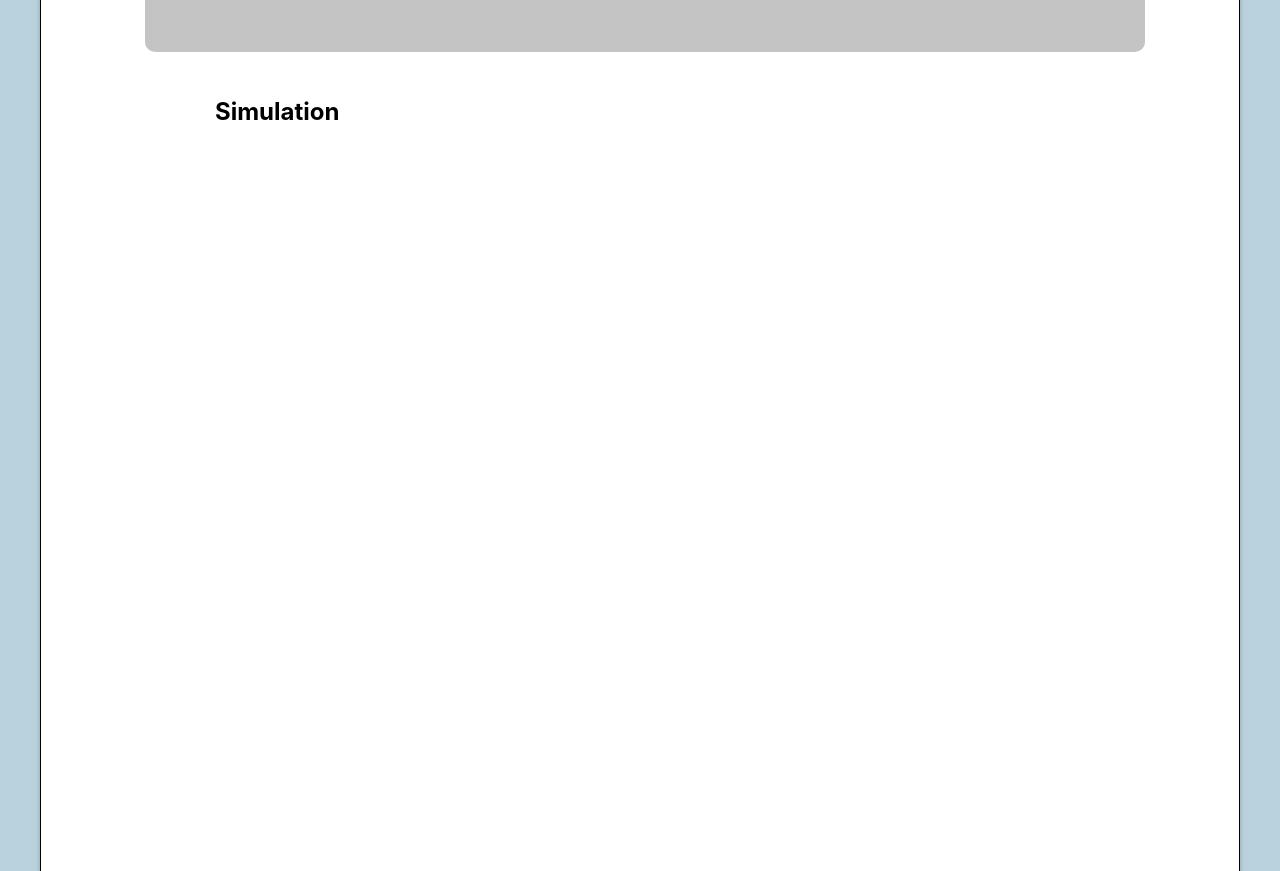
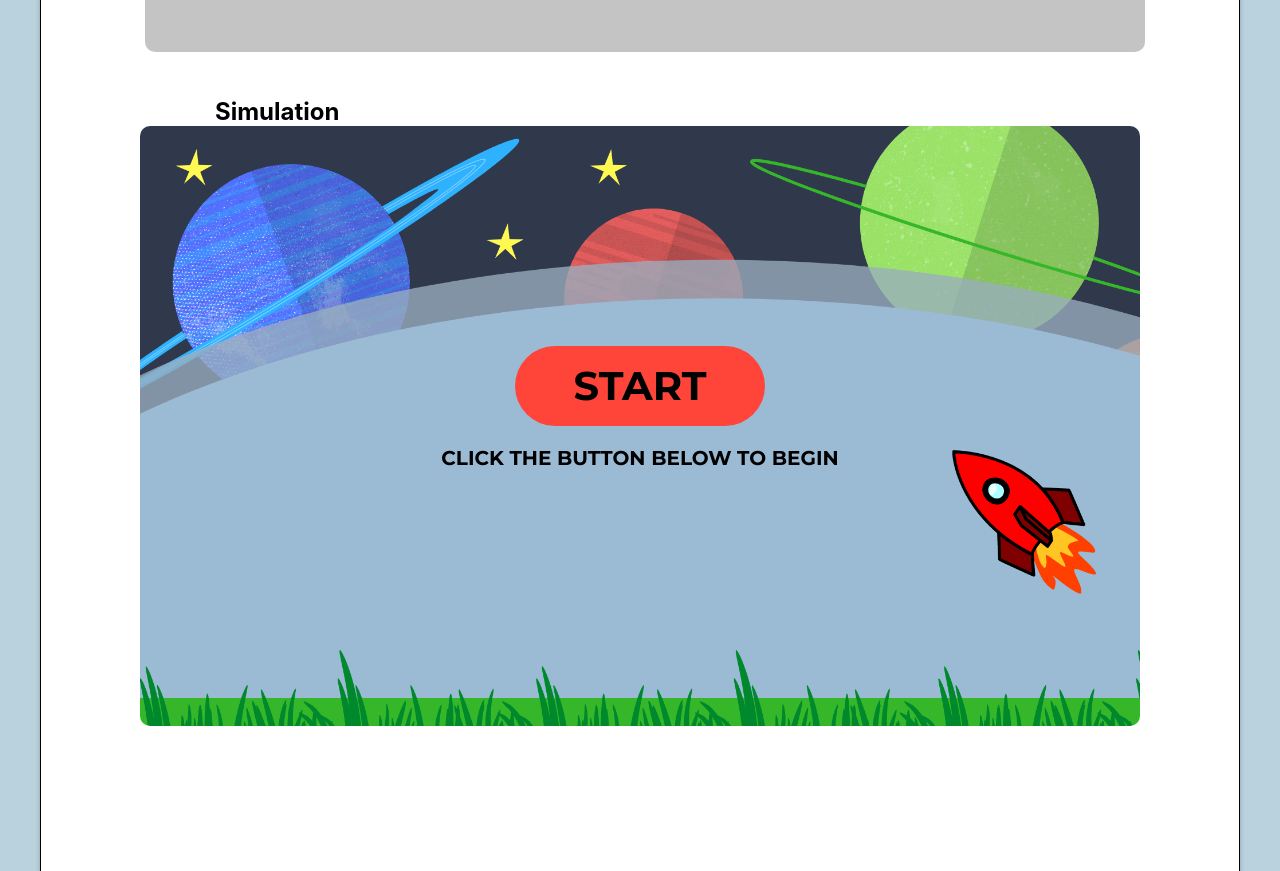
Before and after one commit to autrydev/rocket_react_page, a React (Create React App) app: page / in a window 1280 px wide. Shown: the part 1520-2391 px from the top of the page. Built offline with nearby package versions, Linux system fonts and the light colour scheme.

Commit message:
Simulation Addition
Added the Simulation to the webpage and did CSS editing to make everything look similar to the wireframe.

```diff
--- a/package.json
+++ b/package.json
@@ -10,6 +10,7 @@
     "@testing-library/jest-dom": "^5.16.2",
     "@testing-library/react": "^12.1.4",
     "@testing-library/user-event": "^13.5.0",
+    "framer-motion": "^6.2.9",
     "react": "^17.0.2",
     "react-dom": "^17.0.2",
     "react-scripts": "5.0.0",
--- a/src/App.css
+++ b/src/App.css
@@ -9,7 +9,7 @@ body {
 .container {
   position: center;
   width: 100%;
-  height: 2850px;
+  height: 2450px;
   resize: 'cover';
 
   background: #FFFFFF;
--- a/src/Components/EducationalContent.js
+++ b/src/Components/EducationalContent.js
@@ -2,6 +2,7 @@ import React, { useRef } from "react";
 import { Box, Button } from '@mui/material';
 import rocketwind from '../Assets/rocketwind.gif';
 import Quiz from './Quiz';
+import Simulation from './simulation';
 import './styles.css';
 
 
@@ -189,10 +190,19 @@ function EduContent() {
                 }}
             >
                 <h2 className="header-font" ref = {simRef}>Simulation</h2>
-                {/* Simulation App */}
                 <br/>
             </div>
 
+            <div
+                style={{
+                    marginLeft: 75
+                }}
+                className = "sim-app"
+            >
+                {/* Simulation App */}
+                <Simulation/>
+                <br/>
+            </div>
         </>
       </Box>
     );
--- a/src/Components/Quiz.css
+++ b/src/Components/Quiz.css
@@ -11,7 +11,6 @@
 .Quiz-Options{
     display: flex;
     justify-content: center;
-    align-items: center;
     flex-direction: column;
     text-align: center;
     font-family: 'Montserrat', sans-serif;
--- /dev/null
+++ b/src/Components/simulation.jsx
@@ -0,0 +1,109 @@
+import React, { Component } from 'react';
+import { motion } from "framer-motion";
+import './styles.css';
+import SimBG from "../Assets/SimBackground.png";
+
+class Simulation extends Component {
+    state = {
+        started: false,
+        screen: "start", // "start", "form", "simulation", "restart"
+        direction: "", // "left" or "right"
+        finSize: 0, // integer values 1 - 10
+        wind: 0 // integer values 1 - 10
+    }
+
+    constructor() {
+        super();
+        this.handleStart = this.handleStart.bind(this);
+        this.handleChange = this.handleChange.bind(this);
+        this.handleSubmit = this.handleSubmit.bind(this);
+    }
+
+    handleStart() {
+        this.setState({ screen : "form"})
+    }
+
+    handleChange(event) {
+        const target = event.target;
+        const value = target.value;
+        const name = target.name;
+
+        this.setState({ [name]: value});
+    }
+
+    handleSubmit(event) {
+        event.preventDefault();
+        console.log(this.state.direction, this.state.finSize, this.state.wind);
+        this.setState({ screen : "simulation"});
+    }
+
+    render() {
+        let started = this.state.started;
+        let screen = this.state.screen;
+
+        return (
+            <div>
+                <br/>
+                <br/>
+                {screen === "start" &&
+                    <div className = "start-container">
+                        <motion.button className = "str_button"
+                            onClick = {this.handleStart}
+                            whileHover={{scale: 1.2}}
+                            variant = "primary"
+                        >
+                                START
+                        </motion.button>
+                        <h3 className = "start-text">CLICK THE BUTTON BELOW TO BEGIN</h3>
+                    </div>
+                }
+                {screen === "form" &&
+                    <div className = "form-container">
+                        <h2>
+                            You are plannning a rocket to launch.
+                            Enter your launch plans below!
+                        </h2>
+                        <form onSubmit={this.handleSubmit}>
+                            <label>
+                                Wind Direction
+                                <div className = "direction-form">
+                                    <select name="direction" value={this.state.direction} onChange={this.handleChange}>
+                                        <option value="right">Right</option>
+                                        <option value="left">Left</option>
+                                    </select>
+                                </div>
+                            </label>
+                            <label>
+                                Wind Speed
+                                <div className = "wind-form">
+                                    <input name="wind" type="number" min="1" max="10" value={this.state.wind} onChange={this.handleChange} />
+                                </div>
+                            </label>
+                            <label>
+                                Fin Size
+                                <div className = "finSize-form">
+                                    <input name="finSize" type="number" min="1" max="10" value={this.state.finSize} onChange={this.handleChange} />
+                                </div>
+                            </label>
+                            <motion.button className = "submit_button" type="submit" whileHover={{scale: 1.1}} variant = "primary">Done</motion.button>
+                        </form>
+                        <motion.div className = "motion-box" animate={{ x: 0, y: 0, scale: 1, rotate: 0, }} />
+                    </div>
+                }
+                {screen === "simulation" &&
+                    <div className= "sim-container">
+                        <h2
+                            style ={{
+                                marginTop: 20,
+                            }}
+                        >
+                            INSERT SIMULATION HERE
+                        </h2>
+                    </div>
+                }
+            </div>
+        );
+    }
+}
+
+export default Simulation;
--- a/src/Components/styles.css
+++ b/src/Components/styles.css
@@ -32,3 +32,116 @@
   border-radius: 7;
   display: 'flex';
 }
+
+.sim-app{
+  background-color: #C4C4C4;
+  border-radius: 10px;
+  margin:5px;
+  display: flex;
+  width:1000px;
+  color: #000000;
+  height:500px;
+}
+
+/* Simulation */
+.str_button {
+  background-color: #FF443A;
+  font-size: 40px;
+  height: 80px;
+  width: 250px;
+  margin-top: 220px;
+  border-radius: 45px;
+  text-size-adjust: 10px;
+  border: 0;
+  font-family: 'Montserrat', sans-serif;
+  font-weight: 700;
+}
+
+.start-container {
+  background-Image: url("../Assets/SimBackground.png");
+  background-size: 110%;
+  border-radius: 10px;
+  width: 1000px;
+  height: 600px;
+  margin-top: -85px;
+  text-align: center;
+}
+
+.start-text {
+  font-family: 'Montserrat', sans-serif;
+  font-weight: 700;
+  font-size: 20px;
+  margin-bottom: 100px;
+}
+/*
+.create {
+  background-Image: url("./images/space_form.jpg");
+}
+*/
+.direction-form select{
+  padding: 8px 10px;
+  background-color: #BAD2DD;
+  border-radius: 5px;
+  margin: 5px 0;
+  font-size: large;
+}
+
+.submit_button {
+  background-color: orangered;
+  border-radius: 10px;
+  height: 45px;
+  width: 130px;
+  font-size: 18px;
+  margin: 30px;
+  font-family: 'Montserrat', sans-serif;
+  font-weight: 700px;
+  color: #ffffff;
+}
+
+.wind-form input {
+  padding: 8px 10px;
+  border-radius: 5px ;
+  margin: 5px 0;
+  background-color: #BAD2DD;
+  font-size: large;
+  font-family: 'Montserrat', sans-serif;
+}
+
+.finSize-form input {
+  padding: 8px 10px;
+  border-radius: 5px ;
+  margin: 5px 0;
+  background-color: #BAD2DD;
+  font-size: large;
+  font-family: 'Montserrat', sans-serif;
+
+}
+
+.form-data {
+  font-size:large;
+}
+
+.form-container {
+  background-color: #30394C;
+  border-radius: 10px;
+  width: 1000px;
+  height: 580px;
+  margin-top: -85px;
+  text-align: center;
+  font-size: 30px;
+  color: #ffffff;
+  font-family: 'Montserrat', sans-serif;
+}
+
+.sim-container {
+  background-color: #30394C;
+  border-radius: 10px;
+  width: 1000px;
+  height: 580px;
+  margin-top: -85px;
+  text-align: center;
+  font-size: 30px;
+  color: #ffffff;
+  font-family: 'Montserrat', sans-serif;
+
+}
```
Also changed, not shown: src/Assets/SimBackground.png (added), 1 other file (tests, documents, lock files or other folders).
